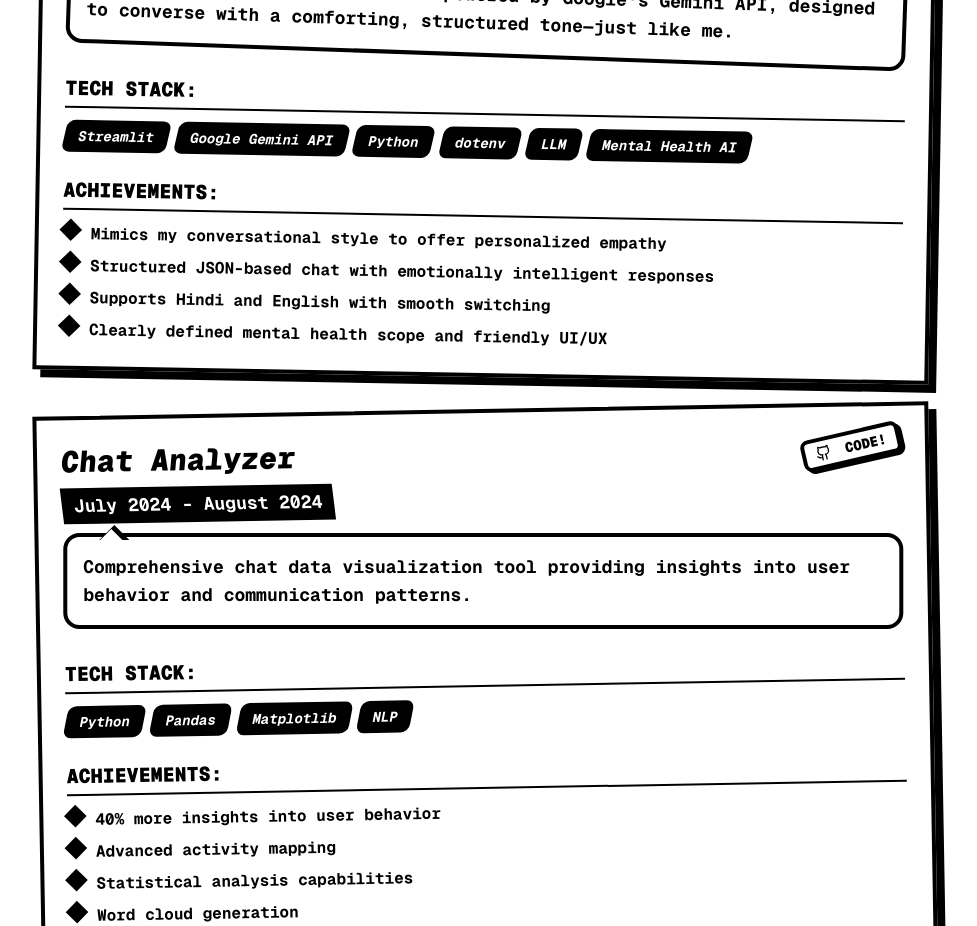
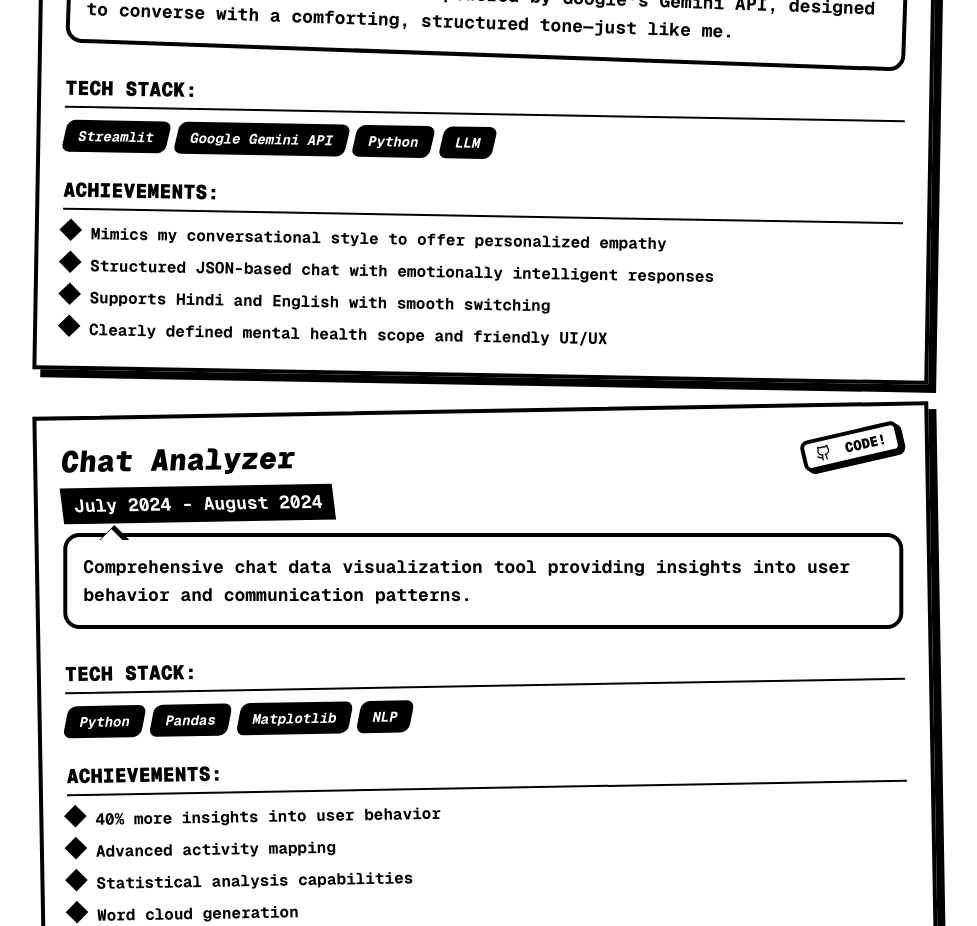
Before and after one commit to Akshat-Raii/Developer_Portfolio, a Next.js app in the folder developer_portfolio/: page / in a window 1280 px wide. Shown: the part 3160-4086 px from the top of the page, without its empty margins (155-1132 px from the left). Built offline with nearby package versions, Linux system fonts and the light colour scheme.

Commit message:
Final Commit

```diff
--- a/developer_portfolio/app/page.tsx
+++ b/developer_portfolio/app/page.tsx
@@ -46,7 +46,7 @@ export default function Portfolio() {
       title: "BuddyMind",
       period: "April 2025 - May 2025",
       description:"Empathetic mental health chatbot powered by Google's Gemini API, designed to converse with a comforting, structured tone—just like me.",
-      technologies: ["Streamlit", "Google Gemini API", "Python", "dotenv", "LLM", "Mental Health AI"],
+      technologies: ["Streamlit", "Google Gemini API", "Python", "LLM"],
       achievements: [
         "Mimics my conversational style to offer personalized empathy",
         "Structured JSON-based chat with emotionally intelligent responses",
```
